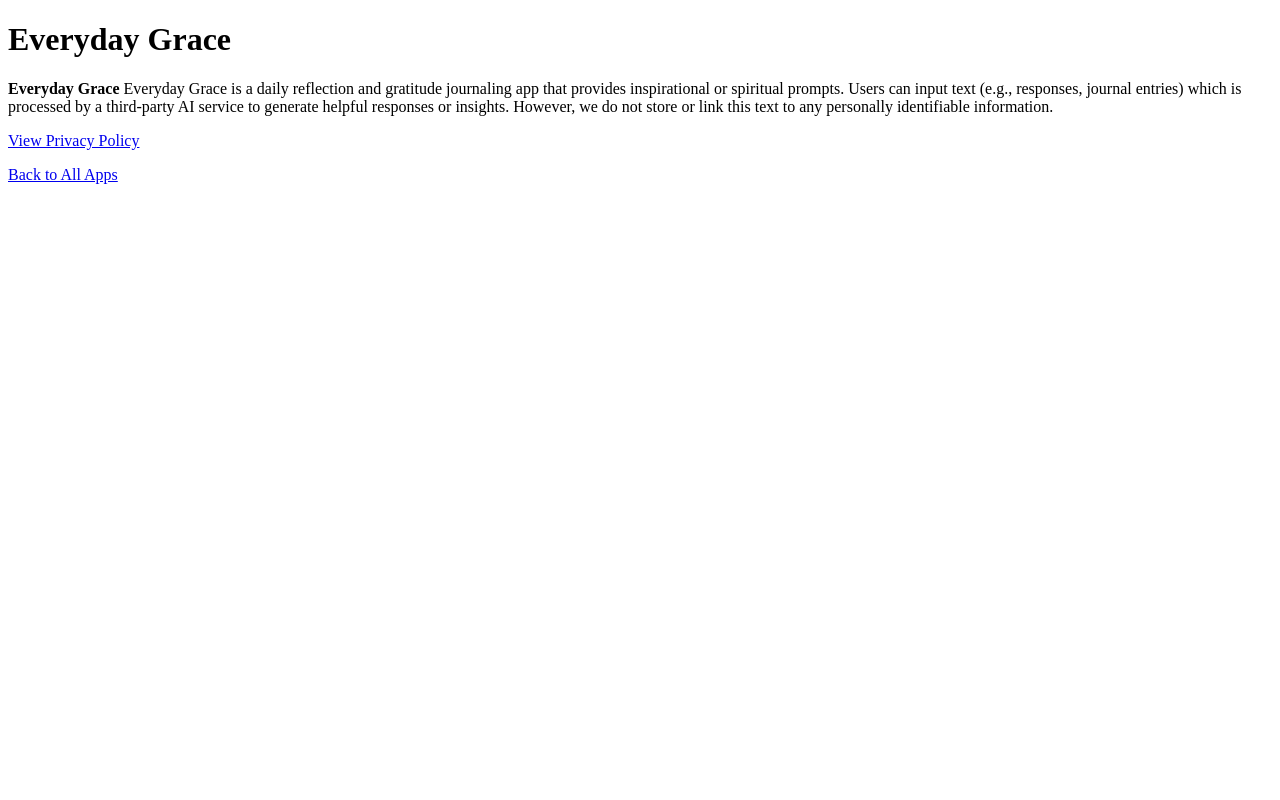
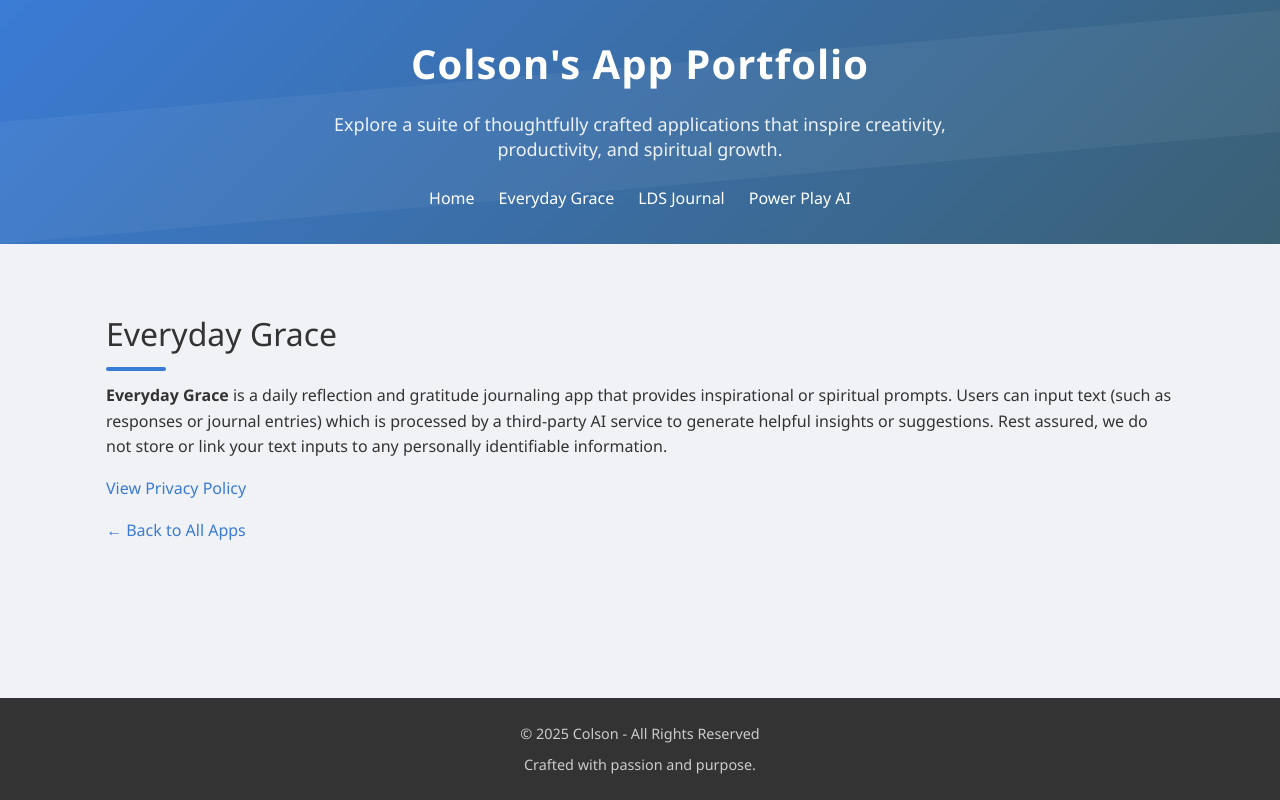
Before and after one commit to colsonrice/colsonrice.github.io, a plain HTML site: page everydaygrace.html in a window 1280 px wide. Drawn offline with Linux system fonts and the light colour scheme.

Commit message:
Update everydaygrace.html

```diff
--- a/everydaygrace.html
+++ b/everydaygrace.html
@@ -1,17 +1,37 @@
 <!DOCTYPE html>
-<html>
+<html lang="en">
 <head>
-  <meta charset="utf-8" />
-  <title>Everyday Grace</title>
+  <meta charset="utf-8">
+  <title>Everyday Grace | Colson's App Portfolio</title>
+  <link rel="stylesheet" href="styles.css">
 </head>
 <body>
-  <h1>Everyday Grace</h1>
-  <p><strong>Everyday Grace</strong> Everyday Grace is a daily reflection and gratitude journaling app that provides inspirational or spiritual prompts. Users can input text (e.g., responses, journal entries) which is processed by a third-party AI service to generate helpful responses or insights. However, we do not store or link this text to any personally identifiable information.</p>
+  <header>
+    <h1>Colson's App Portfolio</h1>
+    <p>Explore a suite of thoughtfully crafted applications that inspire creativity, productivity, and spiritual growth.</p>
+    <nav>
+      <ul>
+        <li><a href="index.html">Home</a></li>
+        <li><a href="everydaygrace.html">Everyday Grace</a></li>
+        <li><a href="ldsjournal.html">LDS Journal</a></li>
+        <li><a href="powerplayai.html">Power Play AI</a></li>
+      </ul>
+    </nav>
+  </header>
 
-  <!-- Link to privacy policy -->
-  <p><a href="everydaygrace-privacy.html">View Privacy Policy</a></p>
+  <main class="container">
+    <section>
+      <h2>Everyday Grace</h2>
+      <p><strong>Everyday Grace</strong> is a daily reflection and gratitude journaling app that provides inspirational or spiritual prompts. Users can input text (such as responses or journal entries) which is processed by a third-party AI service to generate helpful insights or suggestions. Rest assured, we do not store or link your text inputs to any personally identifiable information.</p>
 
-  <!-- Link back to main landing -->
-  <p><a href="index.html">Back to All Apps</a></p>
+      <p><a href="everydaygrace-privacy.html" class="btn">View Privacy Policy</a></p>
+      <p><a href="index.html">← Back to All Apps</a></p>
+    </section>
+  </main>
+
+  <footer>
+    <p>&copy; 2025 Colson - All Rights Reserved</p>
+    <p>Crafted with passion and purpose.</p>
+  </footer>
 </body>
 </html>
```
